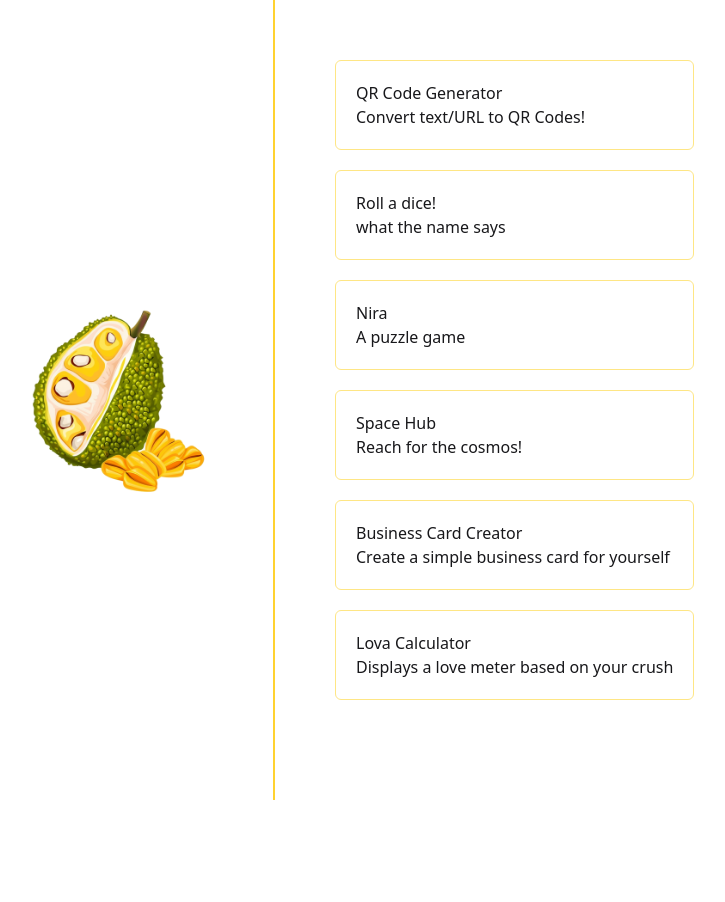
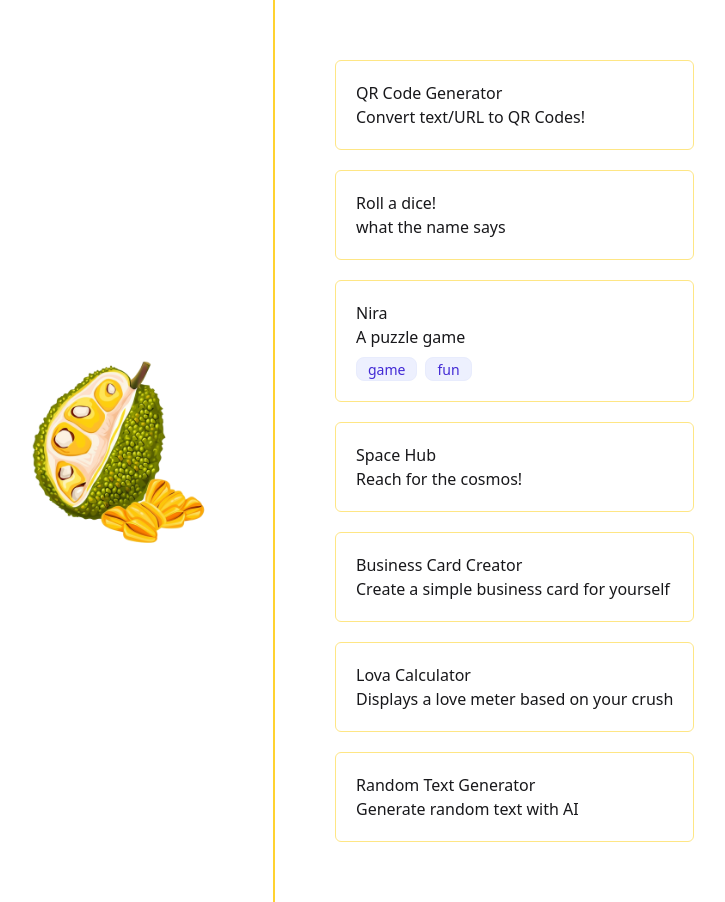
Before and after one commit to vachan-maker/chakka-site, a Next.js app: page /explore in a window 1280 px wide. Shown: the whole page, without its empty margins (27-752 px from the left). Before the commit the page ends 800 px from the top, so only its background shows below. Built offline with nearby package versions, Linux system fonts and the light colour scheme.

Commit message:
Added random text generation route and added tags

```diff
--- /dev/null
+++ b/src/app/api/random-text/route.js
@@ -0,0 +1,16 @@
+import { GoogleGenAI } from "@google/genai";
+
+const ai = new GoogleGenAI({
+  apiKey: process.env.GEMINI_API_KEY,
+});
+
+export async function GET(request) {
+  const result = await ai.models.generateContent({
+    model: "gemini-2.5-flash",
+    contents: "Generate a long, coherent, and meaningful paragraph in Malayalam (around 150–200 words). The content should be general, safe for all audiences, and free from political, religious, or controversial themes. It should reflect positive or neutral ideas, use standard grammar and vocabulary, and be suitable for general reading by people of all ages. Avoid any offensive or culturally inappropriate references.Do not include any explanations, introductions, or English text—only output the paragraph.",
+  });
+    return new Response(JSON.stringify({ response: result.text }), {
+    status: 200,
+    headers: { "Content-Type": "application/json" },
+  });
+}
--- a/src/app/api/summariser/route.js
+++ /dev/null
@@ -1,16 +0,0 @@
-import { GoogleGenAI } from "@google/genai";
-
-const ai = new GoogleGenAI({
-  apiKey: process.env.GEMINI_API_KEY,
-});
-
-export async function GET(request) {
-  const result = await ai.models.generateContent({
-    model: "gemini-2.5-flash",
-    contents: "Explain the history of the state of Kerala",
-  });
-    return new Response(JSON.stringify({ response: result.text }), {
-    status: 200,
-    headers: { "Content-Type": "application/json" },
-  });
-}
--- a/src/app/explore/page.js
+++ b/src/app/explore/page.js
@@ -23,7 +23,9 @@ const services = [
         id:3,
         name:"Nira",
         description: "A puzzle game",
-        exturl:"https://nira20.vercel.app"
+        exturl:"https://nira20.vercel.app",
+        category: ['game','fun'],
+        created_by:'Abhiram A.K'
     },
     {
         id:4,
@@ -42,6 +44,12 @@ const services = [
         name:"Lova Calculator",
         description:"Displays a love meter based on your crush",
         exturl:"https://love-calc-project.netlify.app/"
+    },
+    {
+        id:7,
+        name:"Random Text Generator",
+        description: "Generate random text with AI",
+        selfurl:"/random-text"
     }
 ]
 function Services() {
@@ -56,9 +64,12 @@ function Services() {
                 <div className='min-h-dvh p-10'>
                     {services.map((service)=>{
                         return (<Link href={service.selfurl?service.selfurl:service.exturl} key={service.id}>
-                            <div className='border border-amber-200 rounded-md p-5 hover:bg-[#040a05] cursor-pointer m-5'>
+                            <div className='border border-amber-200 rounded-md p-5 hover:bg-base-300 cursor-pointer m-5 bg:base-300'>
                                 <p>{service.name}</p>
                                 <p>{service.description}</p>
+                                {service.category?.map((cat,index)=>{
+                                    return <div className='badge badge-soft badge-primary mr-2 mt-2' key={index}>{cat}</div>
+                                })}
                             </div>
                         </Link>);
                     })}
--- /dev/null
+++ b/src/app/random-text/page.js
@@ -0,0 +1,41 @@
+"use client"
+import { useEffect, useState } from "react"
+import { QRCodeCanvas } from "qrcode.react"
+function GenerateRandomText() {
+    const [text,setText] = useState('')
+    const [loading,setLoading] = useState(false)
+    const [error,setError] = useState('')
+
+        const fetchText = async () => {
+            setLoading(true)
+            try {
+                const response = await fetch('/api/random-text')
+                const data = await response.json()
+                setText(data.response)
+            }
+            catch(e) {
+                setError(e)
+            }
+            finally {
+                setLoading(false)
+            }
+
+
+        }
+    return (
+        <>
+            <section className="mx-auto my-0 p-5 max-w-lg">
+                <h1 className="font-bold text-2xl text-center">Generate Random Text</h1>
+                <div className="flex flex-col gap-5 items-center justify-center">
+                {loading && <h1>Loading...Please wait</h1>}
+                <textarea readOnly value={text}  className="textarea textarea-bordered w-full"></textarea>
+                <button className='btn btn-accent' onClick={fetchText} disabled={loading}>Generate Random Text</button>
+                </div>
+            </section>
+        </>
+    )
+
+
+}
+
+export default GenerateRandomText
```
